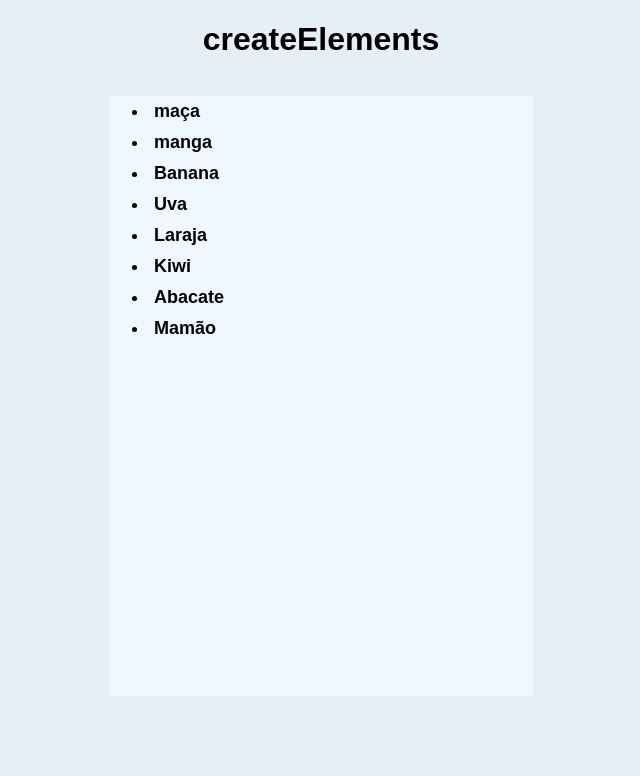
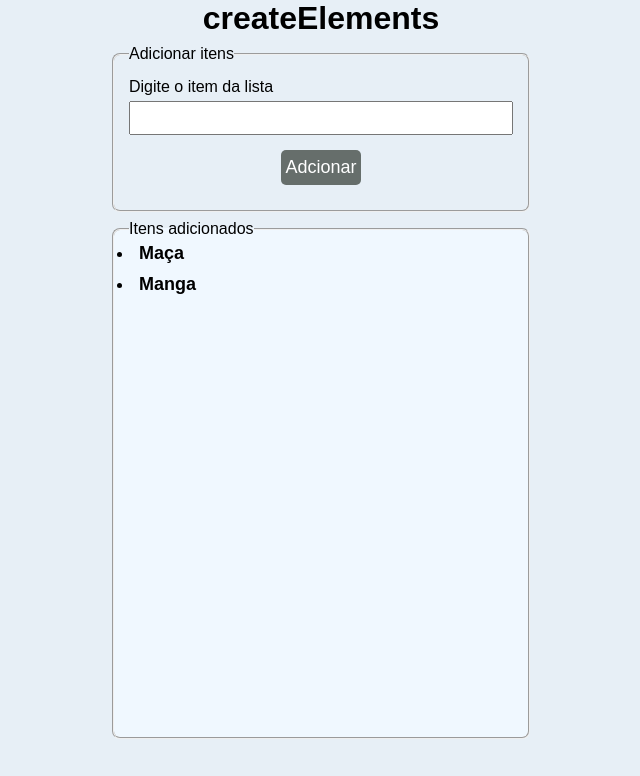
Before and after one commit to giovannemendonca/createElement, a plain HTML site: page index.html in a window 1280 px wide. Shown: the whole page, without its empty margins (319-959 px from the left). Drawn offline with Linux system fonts and the light colour scheme.

Commit message:
Modificando html css js para receber dados do usuario

```diff
--- a/index.html
+++ b/index.html
@@ -10,14 +10,33 @@
 
 <body>
 
+
+
     <main class="conteiner">
         <h1>createElements</h1>
 
-        <ul class="list">
-            <li class="item">maça</li>
-            <li class="item">manga</li>
-        </ul>
+        <fieldset class="adcionar-itens fieldsetGlobal">
+            <legend>Adicionar itens</legend>
 
+            <form action="" name="form" class="form">
+                <label for="name">Digite o item da lista</label>
+                <input type="text" class="imput-text" name="nome">
+                <div class="conteiner-bt">
+                    <input type="submit" value="Adcionar" class="buttom">
+                </div>
+            </form>
+
+        </fieldset>
+
+        <fieldset class="added-items fieldsetGlobal">
+            <legend>Itens adicionados</legend>
+
+            <ul class="list">
+                <li class="item">Maça</li>
+                <li class="item">Manga</li>
+            </ul>
+
+        </fieldset>
 
     </main>
 
--- a/main.js
+++ b/main.js
@@ -1,14 +1,29 @@
-const cartFruits = ['Banana', 'Uva', 'Laraja', 'Kiwi', 'Abacate', 'Mamão'];
+// const cartFruits = ['Banana', 'Uva', 'Laraja', 'Kiwi', 'Abacate', 'Mamão'];
+
+// const list = document.querySelector('.list');
+
+
+// cartFruits.forEach(element => {
+//     let item = element;
+//     let newItem = document.createElement('li')
+
+//     newItem.classList.add('item');
+//     newItem.innerHTML = element;
+
+//     list.appendChild(newItem);
+
+// })
+
+
 
 const list = document.querySelector('.list');
 
-cartFruits.forEach(element => {
-    let item = element;
-    let newItem = document.createElement('li')
+const newItem = document.querySelector('.input-text');
+const form = document.querySelector('.form')
 
-    newItem.classList.add('item');
-    newItem.innerHTML = element;
 
-    list.appendChild(newItem);
+form.addEventListener('submit', (event) => {
+    event.preventDefault()
 
+    console.log(event.target.elements['nome'].value)
 })
--- a/style.css
+++ b/style.css
@@ -1,3 +1,7 @@
+*{
+    margin: 0;
+    padding: 0;
+}
 
 body{
     background-color: rgba(199, 218, 235, 0.415);
@@ -5,7 +9,6 @@ body{
     padding: 0 auto;
     margin: 0 ;
 }
-
 .conteiner {
     display: flex;
     flex-direction: column;
@@ -13,11 +16,56 @@ body{
     justify-content:center;
 
 }
+.fieldsetGlobal{
+    border-radius: 8px;
+    width: 30%;
+    margin: 8px 0;
+    padding: 15px;
+}
 
-.list {
+.add-item{
+    width: 30%;
+}
+.form {
+    display: flex;
+    flex-direction: column;
+}
+
+.imput-text{
+    height: 30px;
+    margin: 5px 0;
+}
+.conteiner-bt{
+    display: flex;
+    justify-content: center;
+}
+
+.buttom{
+    background-color: rgb(102, 110, 107);
+    color: white;
+    border: none;
+    border-radius: 5px;
+    width: 80px;
+    height: 35px;
+    margin: 10px;
+    font-weight: 500;
+    font-size: 18px;
+    cursor: pointer;
+}
+
+.buttom:active{
+    background-color: rgb(152, 214, 193);
+}
+
+.added-items{
+    margin: 0;
+    padding-top: 0px;
     background-color: aliceblue;
-    height: 600px;
-    width: 30%;
+    height: 500px;
+}
+
+.list{
+    padding-left: 5px;
 }
 
 .item{
```
